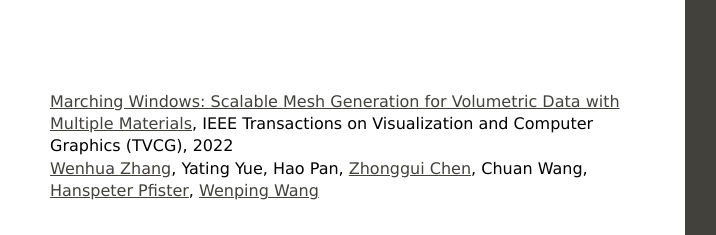
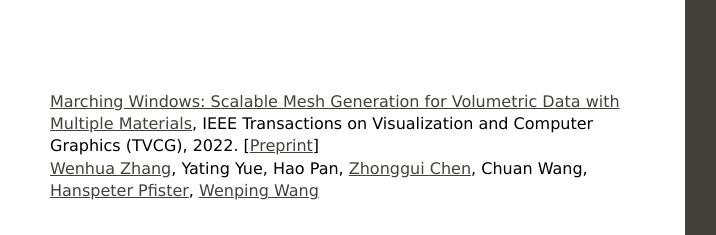
Before and after one commit to haopan/haopan.github.io, a plain HTML site: page index.htm in a window 1280 px wide. Shown: the part 513-748 px from the top of the page, 435-1151 px from the left. Drawn offline with Linux system fonts and the light colour scheme.

Commit message:
MW preprint version.

```diff
--- a/index.htm
+++ b/index.htm
@@ -192,7 +192,7 @@
                     <td align="center"><img src="images/marchingwindows_icon.jpg" width="160" /></td>
                     <td>
                         <p>
-                            <a href="https://w-h-zhang.github.io/projects/marching_windows/mw.html"> Marching Windows: Scalable Mesh Generation for Volumetric Data with Multiple Materials</a>, IEEE Transactions on Visualization and Computer Graphics (TVCG), 2022 <br />
+                            <a href="https://w-h-zhang.github.io/projects/marching_windows/mw.html"> Marching Windows: Scalable Mesh Generation for Volumetric Data with Multiple Materials</a>, IEEE Transactions on Visualization and Computer Graphics (TVCG), 2022. [<a href="papers/MarchingWindows.pdf">Preprint</a>]<br />
                             <a href="https://w-h-zhang.github.io">Wenhua Zhang</a>, Yating Yue, Hao Pan, <a href="http://graphics.xmu.edu.cn/~zgchen/">Zhonggui Chen</a>, Chuan Wang,  <a href="https://vcg.seas.harvard.edu/people/">Hanspeter Pfister</a>, <a href="http://i.cs.hku.hk/~wenping/">Wenping Wang</a>
                         </p>
                     </td>
```
Also changed, not shown: 1 other file.
